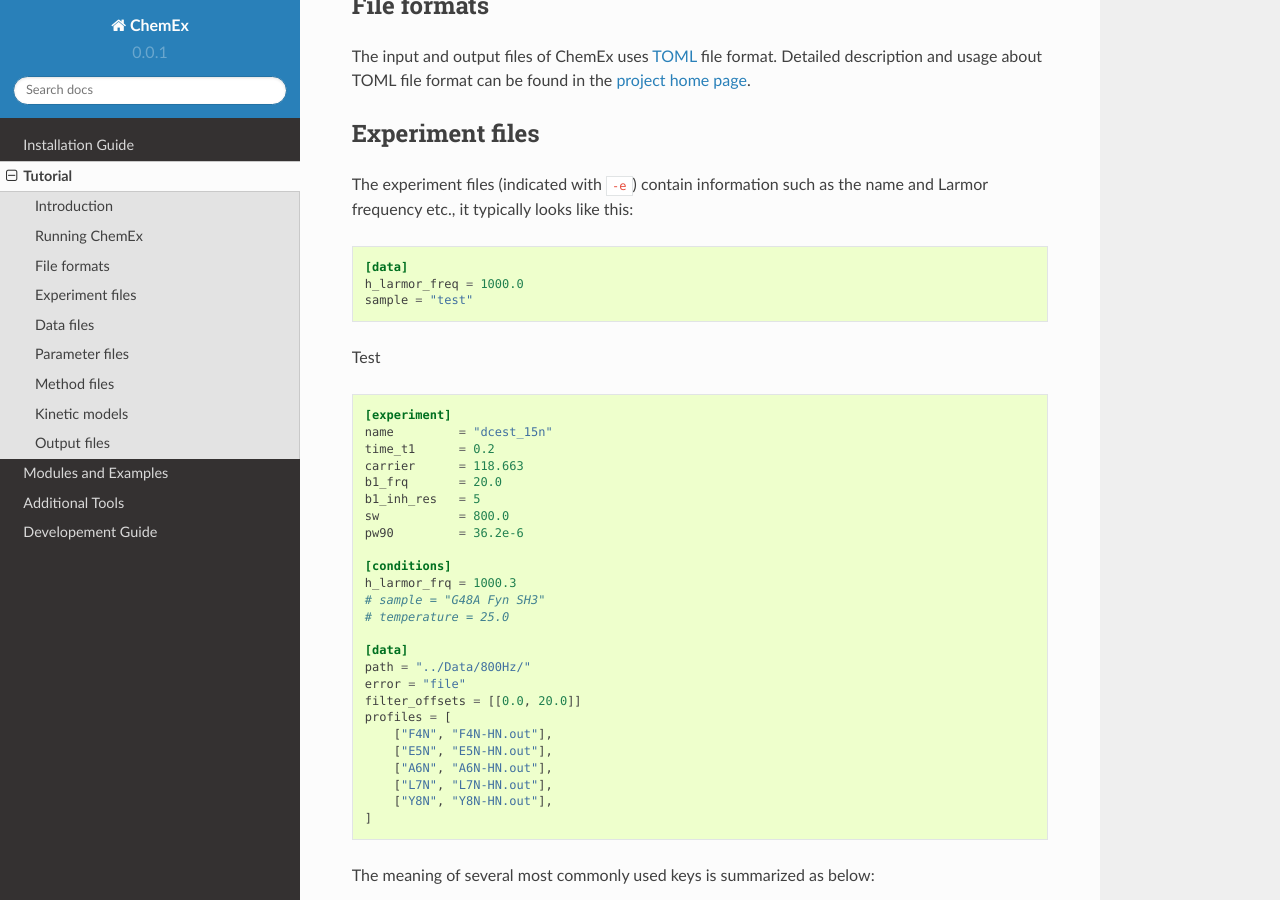
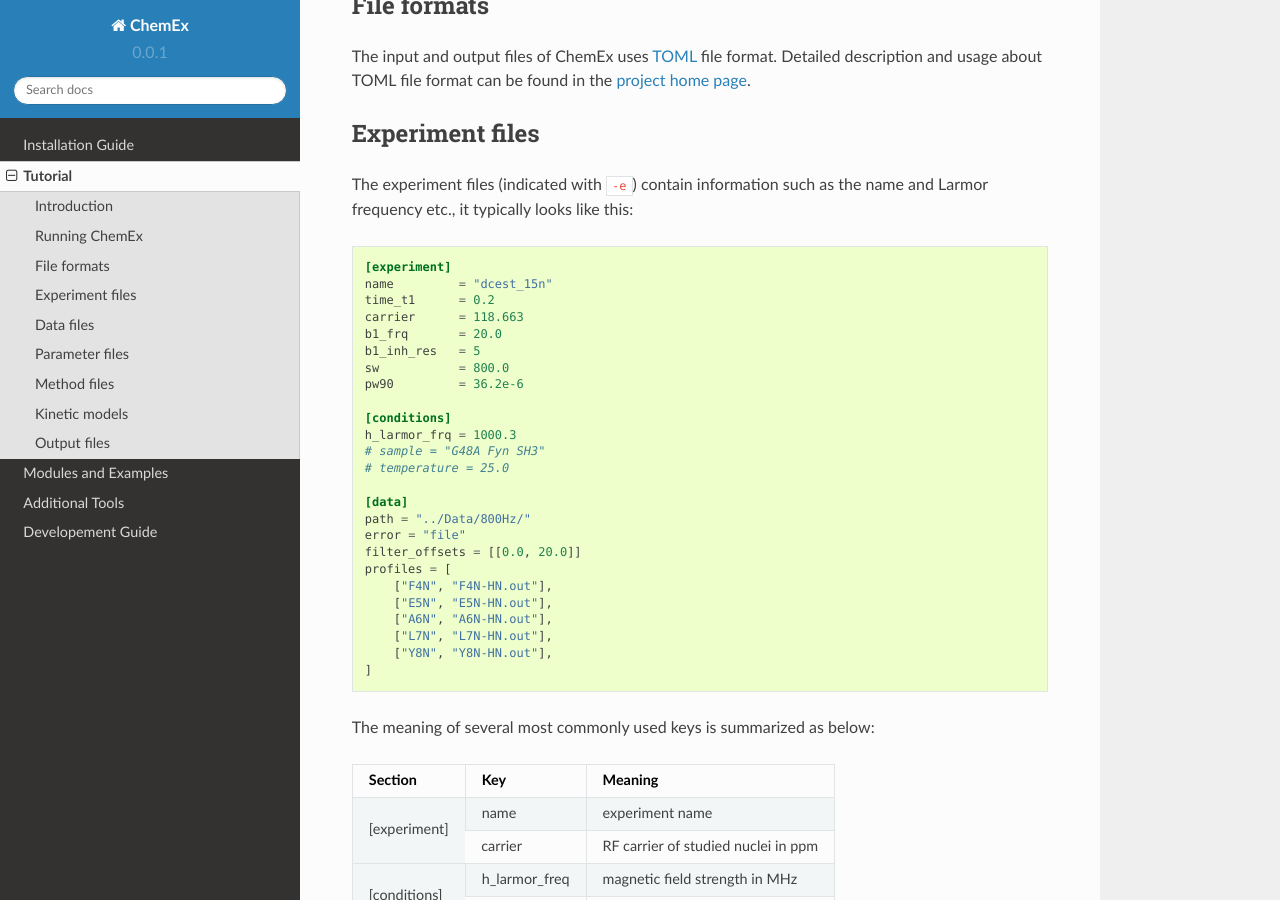
Before and after one commit to tyuwen/ChemEx, a Sphinx documentation site: the page built from docs/source/tutorial.rst, in a window 1280 px wide and 900 px high, scrolled down 1675 px. Built offline with Sphinx 7.4.7 and the Read the Docs theme 2.0.0, drawn with Linux system fonts in a browser that asks for light colours.

Commit message:
still with pygment

```diff
--- a/docs/source/tutorial.rst
+++ b/docs/source/tutorial.rst
@@ -86,16 +86,6 @@
 The experiment files (indicated with ``-e``) contain information such as the name and
 Larmor frequency etc., it typically looks like this:
 
-.. highlight:: toml
-
-.. code-block:: toml
-
-    [data]
-    h_larmor_freq = 1000.0
-    sample = "test"
-
-Test
-
 .. literalinclude:: experiment.toml
     :language: toml
 
--- a/requirements.txt
+++ b/requirements.txt
@@ -1 +1,2 @@
+sphinx==1.8.5
 pygments>=2.4
```
